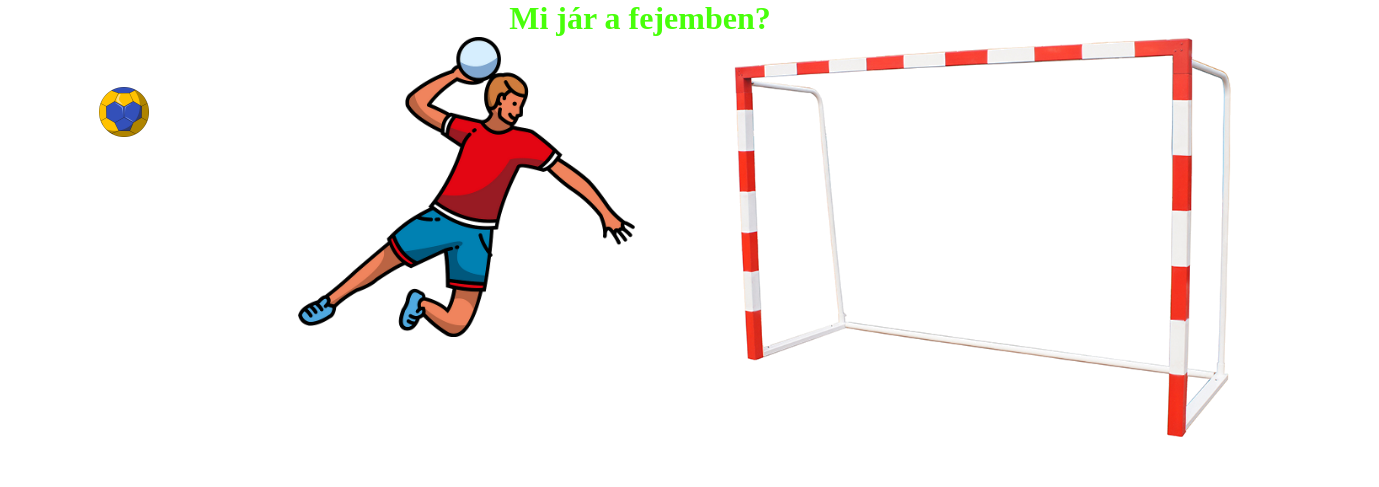
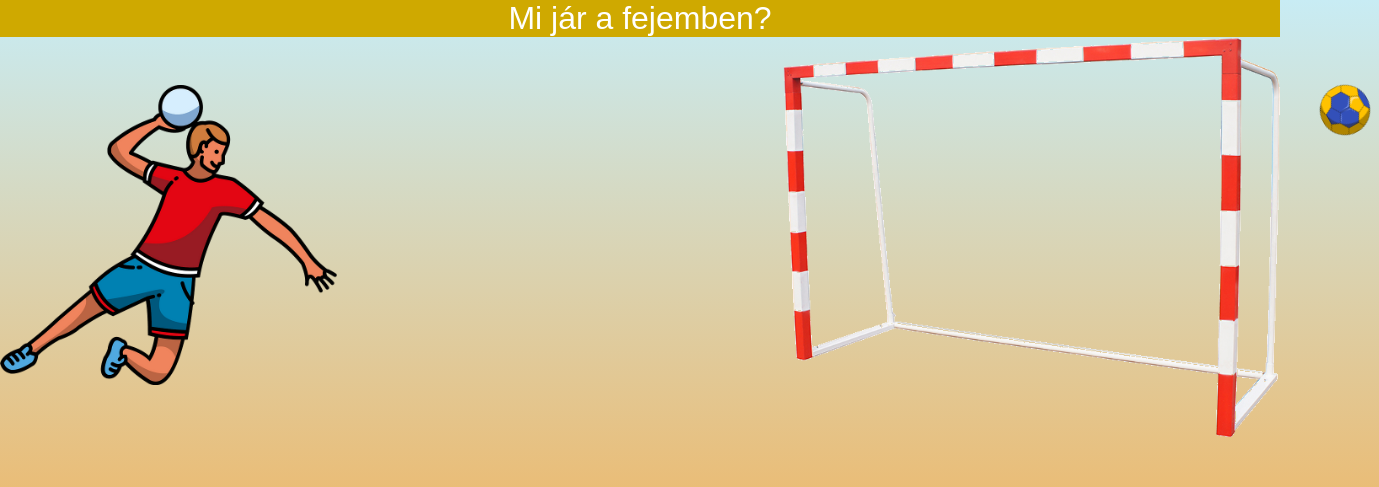
Before and after one commit to somodikonrad/MiJarAFejemben, a plain HTML site: page Flexbox feladat/index.html in a window 1280 px wide. Shown: the top 487 px of the page, 1379 px wide, since content can reach past the window. Drawn offline with Linux system fonts and the light colour scheme.

Commit message:
kész oldal

```diff
--- a/Flexbox feladat/index.html
+++ b/Flexbox feladat/index.html
@@ -8,14 +8,19 @@
     <link rel="stylesheet" href="style.css">
 </head>
 <body>
+<header>
+    <h1>Mi jár a fejemben?</h1>
+</header>
 
-    <h1>Mi jár a fejemben?</h1>
-    <div class ="kepek">
-        <img style="height: 50px; padding: 50px;" class="labda" src="./handball-ball-clipart-md.png">
-        <img style="height: 300px;" class ="jatekos" src="./handball-player-clipart-md.png">
 
-        <img style="height: 400px;" class ="kapu" src="./NicePng_football-goal-post-png_3881236.png">
-
+    <div class="flex-container">
+        <div class="kepek">
+            <img class="labda" src="./handball-ball-clipart-md.png">
+            <img src="./handball-player-clipart-md.png">
+        </div>
+        <div class="kapu">
+            <img src="./NicePng_football-goal-post-png_3881236.png">
+        </div>
     </div>
 
 </body>
--- a/Flexbox feladat/style.css
+++ b/Flexbox feladat/style.css
@@ -3,23 +3,69 @@
     margin: 0;
 }
 
+.flex-container{
+    display: flex;
+    justify-content: space-between;
+    align-items: center;
+}
 
+body{
 
-h1{
+    height: 100vh;
+    background: rgb(255,159,40);
+    background: linear-gradient(0deg, rgba(255,159,40,1) 0%, rgba(200,236,244,1) 100%);
 
+}
 
-    color: #41ff01f6;
-    text-align: center;
+img{
+    height: 300px;
+
 }
 
 
+.labda{
+
+    height: 50px;
+    position: absolute;
+    left: 160px;
+    display: flex;
+
+}
+
+.kapu{
+    display: flex;
+
+}
+
+.kapu img{
+
+    height: 400px;
+
+}
+h1{
+    font-family: Arial, Helvetica, sans-serif;
+    background-color: rgb(197, 118, 0);
+    font-weight: 500;
+    transition: background-color 300ms ease-in, color 500ms ease-in-out;
+    text-align: center;
+
+}
+
+h1:hover{
+    background-color: rgb(207, 169, 0);
+    color: rgb(255, 255, 255);
+}
+
+@keyframes labda {
+    0% {transform: translateX(1px) rotate(1deg);}
+  100% {transform: translateX(1160px) rotate(1500deg);}
+}
 
 
-.kepek{
-    height: 200;
-    display: flex;
-    flex-direction: row;
-    align-items: flex-start;
-    justify-content: space-around;
-    flex-wrap: wrap;
+.labda{
+          animation-name: labda;
+  -webkit-animation-name: labda;
+          animation-duration: 2s;
+  -webkit-animation-duration: 2s;
+    animation-fill-mode: both;
 }
```
